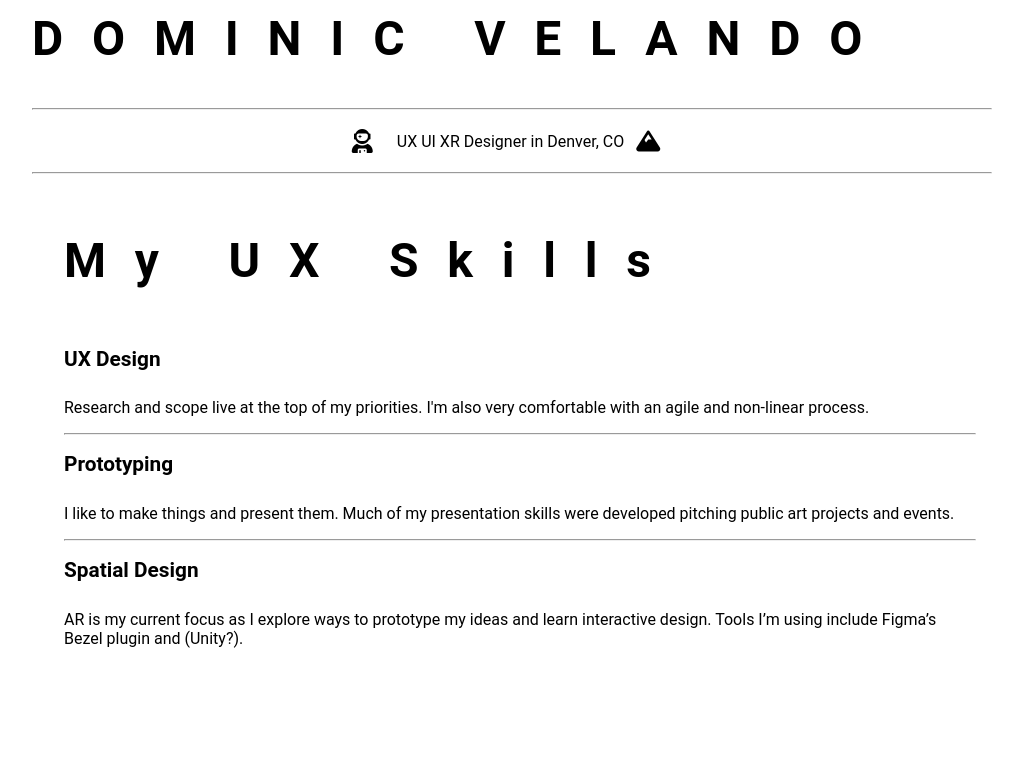
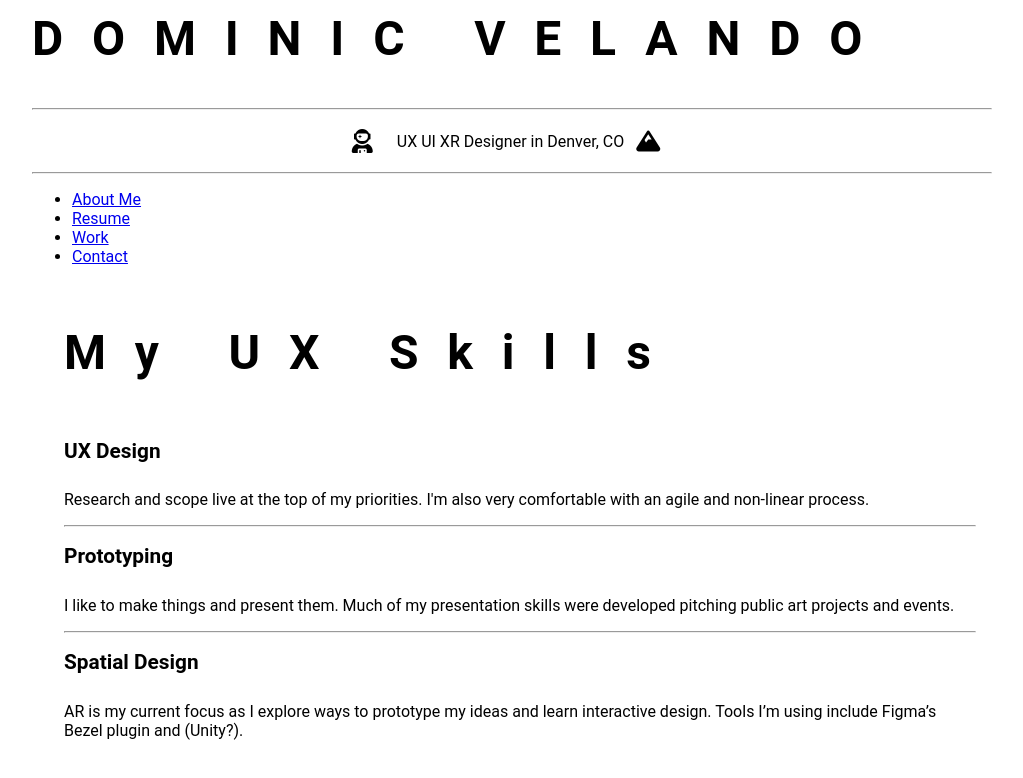
Before and after one commit to hyperfocusman/UX_UI_HW_18, a plain HTML site: page index.html in a window 1280 px wide. Shown: the whole page, without its empty margins (128-1151 px from the left). Drawn offline with Linux system fonts and the light colour scheme.

Commit message:
link resume to 17

```diff
--- a/index.html
+++ b/index.html
@@ -22,6 +22,15 @@
   <hr>
   </header>
 <main>
+  <nav class="topNav">
+    <ul class="topul">
+        <li class="topLi"><a href="https://hyperfocusman.github.io/UX_UI_HW_18/">About Me</a></li>
+        <li class="topLi"><a href="https://hyperfocusman.github.io/UX_UI_HW_17/">Resume</a></li>
+        <li class="topLi"><a href="#">Work</a></li>
+        <li class="topLi"><a href="#">Contact</a></li>
+
+    </ul>
+</nav>
 <article id="mainLeft">
     <section class="mySkills">
 
```
